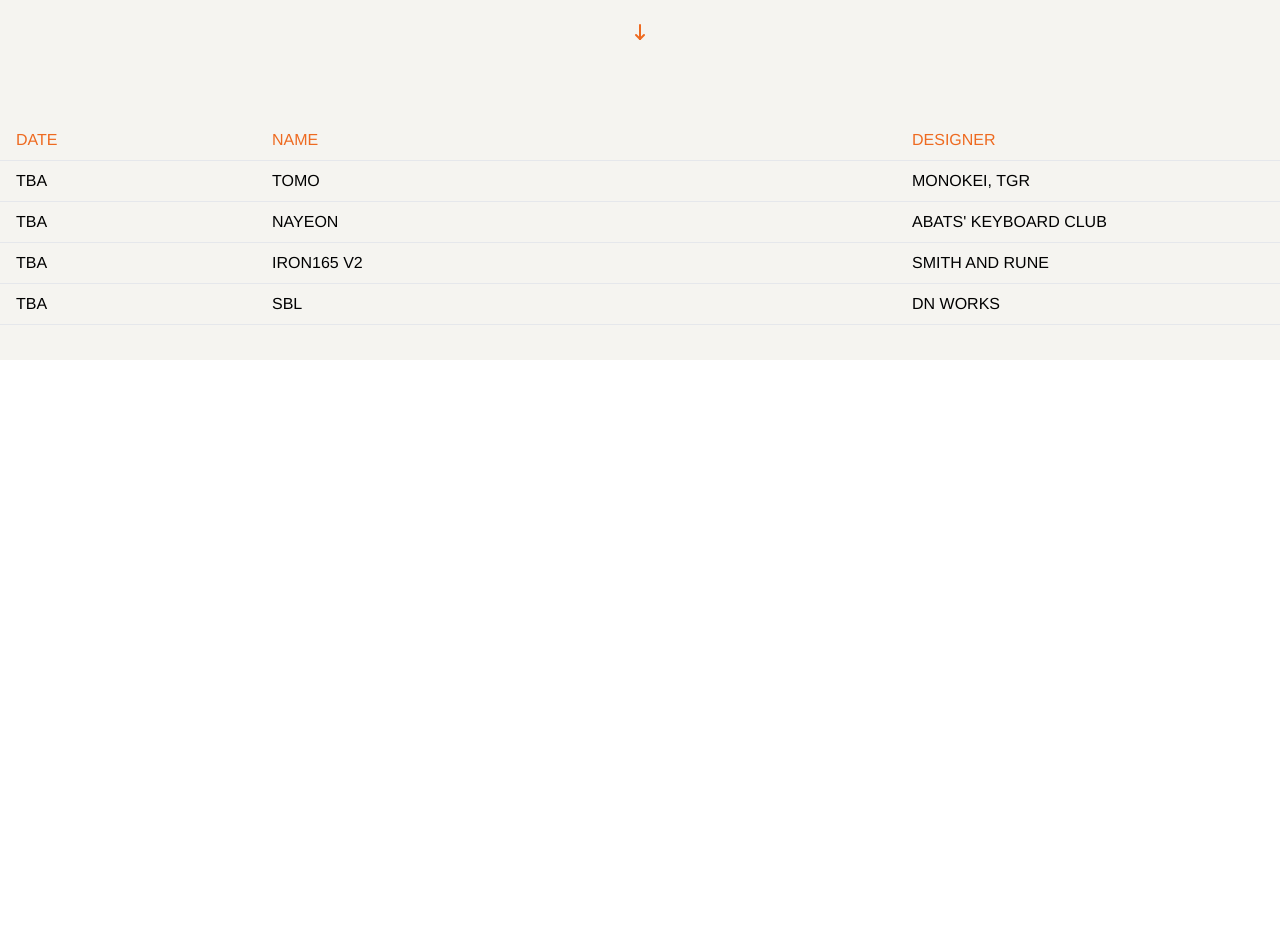
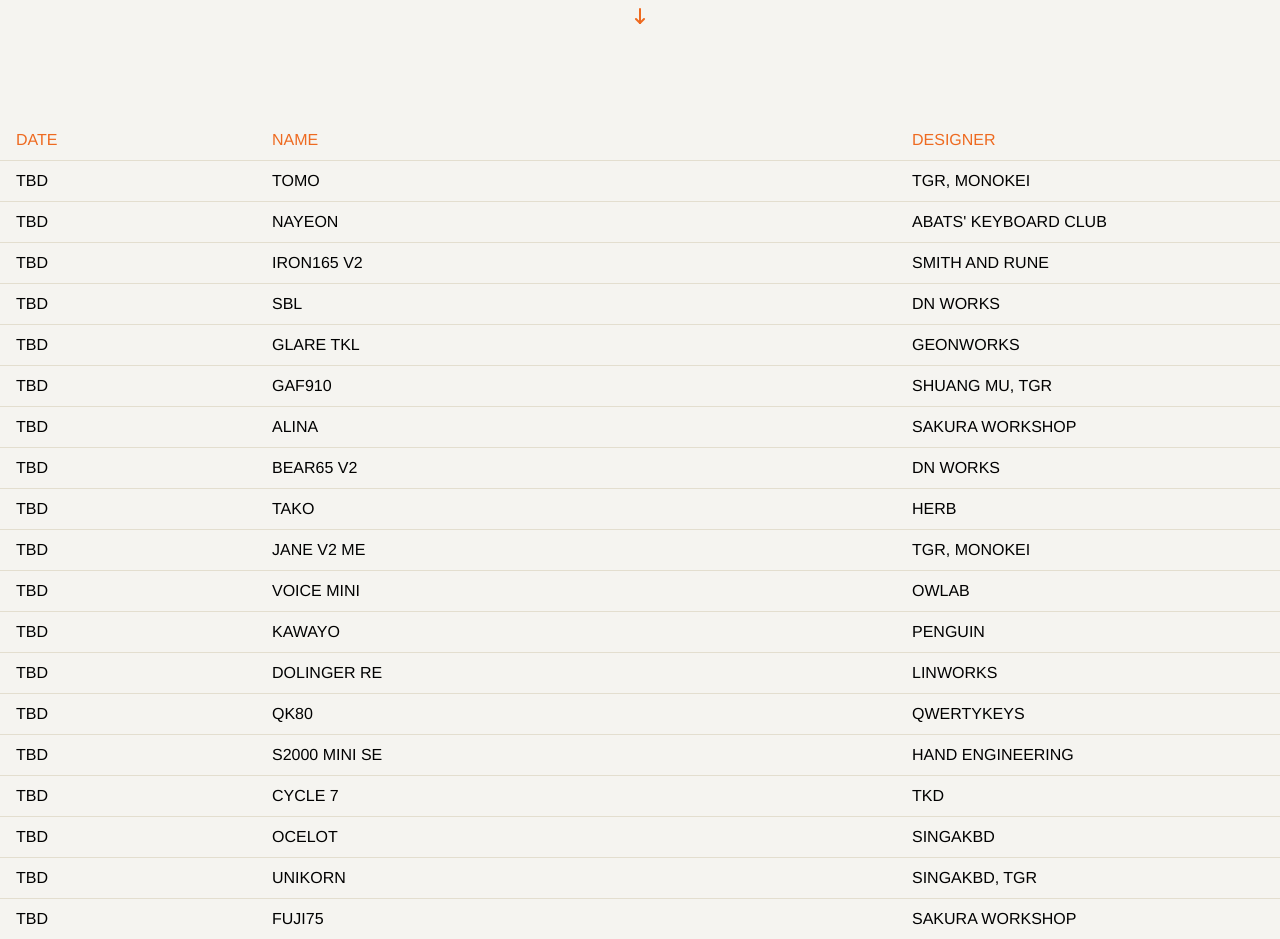
Before and after one commit to ericfzhu/industrial---gallery, a Next.js app: page / in a window 1280 px wide. Shown: the part 740-1679 px from the top of the page. Before the commit the page ends 1100 px from the top, so only its background shows below. Built offline with nearby package versions, Linux system fonts and the light colour scheme.

Commit message:
let's just map it

```diff
--- /dev/null
+++ b/src/components/keyboards.json
@@ -0,0 +1,97 @@
+[
+    {
+        "name": "Tomo",
+        "date": "tbd",
+        "designer": "tgr, monokei"
+    },
+    {
+        "name": "Nayeon",
+        "date": "tbd",
+        "designer": "abats' keyboard club"
+    },
+    {
+        "name": "iron165 v2",
+        "date": "tbd",
+        "designer": "smith and rune"
+    },
+    {
+        "name": "sbl",
+        "date": "tbd",
+        "designer": "dn works"
+    },
+    {
+        "name": "glare tkl",
+        "date": "tbd",
+        "designer": "geonworks"
+    },
+    {
+        "name": "gaf910",
+        "date": "tbd",
+        "designer": "shuang mu, tgr"
+    },
+    {
+        "name": "alina",
+        "date": "tbd",
+        "designer": "sakura workshop"
+    },
+    {
+        "name": "bear65 v2",
+        "date": "tbd",
+        "designer": "dn works"
+    },
+    {
+        "name": "tako",
+        "date": "tbd",
+        "designer": "herb"
+    },
+    {
+        "name": "jane v2 me",
+        "date": "tbd",
+        "designer": "tgr, monokei"
+    },
+    {
+        "name": "voice mini",
+        "date": "tbd",
+        "designer": "owlab"
+    },
+    {
+        "name": "kawayo",
+        "date": "tbd",
+        "designer": "penguin"
+    },
+    {
+        "name": "dolinger re",
+        "date": "tbd",
+        "designer": "linworks"
+    },
+    {
+        "name": "qk80",
+        "date": "tbd",
+        "designer": "qwertykeys"
+    },
+    {
+        "name": "s2000 mini se",
+        "date": "tbd",
+        "designer": "hand engineering"
+    },
+    {
+        "name": "cycle 7",
+        "date": "tbd",
+        "designer": "tkd"
+    },
+    {
+        "name": "ocelot",
+        "date": "tbd",
+        "designer": "singakbd"
+    },
+    {
+        "name": "unikorn",
+        "date": "tbd",
+        "designer": "singakbd, tgr"
+    },
+    {
+        "name": "fuji75",
+        "date": "tbd",
+        "designer": "sakura workshop"
+    }
+]
--- a/src/pages/index.tsx
+++ b/src/pages/index.tsx
@@ -1,7 +1,7 @@
 import { Orbitron } from 'next/font/google'
 import Head from 'next/head'
 import { useEffect, useRef, useState } from 'react'
-import Link from 'next/link'
+import keyboards from '@/components/keyboards.json';
 
 const orbitron = Orbitron({
     weight: '700',
@@ -93,8 +93,8 @@ export default function Home() {
             >
                 INDUSTRIAL GALLERY
             </span>
-            {/*
-            <div className="fixed inset-0 flex items-center justify-center z-0 w-screen h-screen">
+
+            {/* <div className="fixed inset-0 flex items-center justify-center z-0 w-screen h-screen">
                 <div className="absolute w-[500px] h-[500px] border-2 border-main1 rounded-full"/>
                 <div className="absolute w-0.5 h-screen bg-main1 left-1/2 transform -translate-x-1/2"/>
                 <div className="absolute w-screen h-0.5 bg-main1 top-1/2 transform -translate-y-1/2"/>
@@ -109,7 +109,7 @@ export default function Home() {
                 <img
                     src="/data/Tomo/front.jpg"
                     alt="tomo"
-                    className="md:h-[60%] hover:opacity-80"
+                    className="md:h-[60%]"
                     style={{
                         transform: `perspective(1000px) rotateY(${
                             tilt.x * 2
@@ -119,7 +119,7 @@ export default function Home() {
                 />
             </div>
 
-            <div className="absolute bottom-0 w-full flex justify-center mb-4">
+            <div className="absolute bottom-4 w-full flex justify-center mb-4">
                 <svg
                     xmlns="http://www.w3.org/2000/svg"
                     className="self-center stroke-accent"
@@ -140,9 +140,9 @@ export default function Home() {
             </div>
 
             <div className="w-full mt-8 min-h-[30vh]">
-                <div className="uppercase w-full border-collapse">
+                <div className="uppercase w-full border-collapse divide-y-[1px] divide-main1/50">
                     <div className="text-accent text-left">
-                        <div className='border-b flex flex-row'>
+                        <div className='flex flex-row'>
                             <div className="px-4 py-2 w-[20%]">Date</div>
                             <div className="px-4 py-2 w-[50%]">Name</div>
                             <div className="px-4 py-2 w-[30%]">
@@ -150,34 +150,15 @@ export default function Home() {
                             </div>
                         </div>
                     </div>
-                    <div className="text-left hover:bg-main1/20">
-                        <div className='border-b flex flex-row'>
-                            <div className="px-4 py-2 w-[20%]">TBA</div>
-                            <div className="px-4 py-2 w-[50%]">tomo</div>
-                            <div className="px-4 py-2 w-[30%]">monokei, tgr</div>
+                    {keyboards.map((keyboard) => (
+                        <div className="text-left hover:bg-main1/20">
+                            <div className='flex flex-row'>
+                                <div className="px-4 py-2 w-[20%]">{keyboard.date}</div>
+                                <div className="px-4 py-2 w-[50%]">{keyboard.name}</div>
+                                <div className="px-4 py-2 w-[30%]">{keyboard.designer}</div>
+                            </div>
                         </div>
-                    </div>
-                    <div className="text-left hover:bg-main1/20">
-                        <div className='border-b flex flex-row'>
-                            <div className="px-4 py-2 w-[20%]">TBA</div>
-                            <div className="px-4 py-2 w-[50%]">nayeon</div>
-                            <div className="px-4 py-2 w-[30%]">Abats' Keyboard Club</div>
-                        </div>
-                    </div>
-                    <div className="text-left hover:bg-main1/20">
-                        <div className='border-b flex flex-row'>
-                            <div className="px-4 py-2 w-[20%]">TBA</div>
-                            <div className="px-4 py-2 w-[50%]">iron165 v2</div>
-                            <div className="px-4 py-2 w-[30%]">Smith and Rune</div>
-                        </div>
-                    </div>
-                    <div className="text-left hover:bg-main1/20">
-                        <div className='border-b flex flex-row'>
-                            <div className="px-4 py-2 w-[20%]">TBA</div>
-                            <div className="px-4 py-2 w-[50%]">sbl</div>
-                            <div className="px-4 py-2 w-[30%]">DN works</div>
-                        </div>
-                    </div>
+                    ))}
                 </div>
             </div>
         </main>
```
